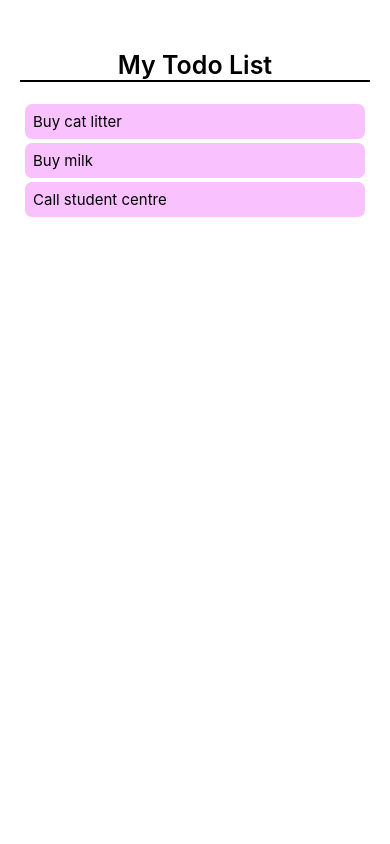
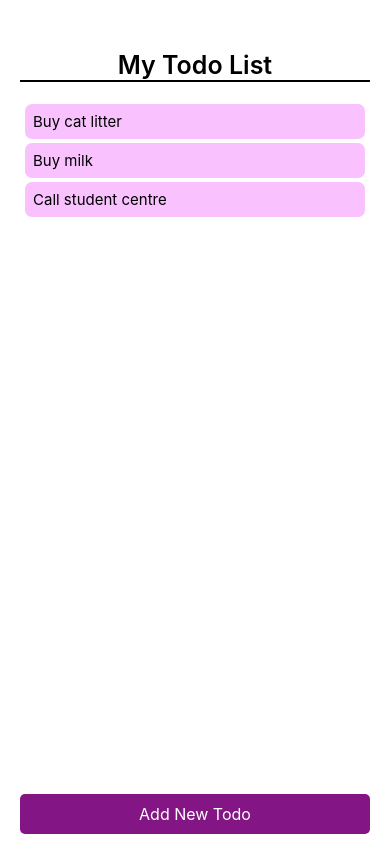
Before and after one commit to munmo/To-do-app, a React Native app in the folder todo-app/: screen / in a window 390 px wide. Built offline with nearby package versions, Linux system fonts and the light colour scheme.

Commit message:
Added new todo button - milestone1

```diff
--- a/todo-app/App.js
+++ b/todo-app/App.js
@@ -40,7 +40,11 @@ const App = () => {
           keyExtractor={item => item.id}
           extraData={selectedId}
         />
-
+        <TouchableOpacity
+          style={styles.button}
+        >
+          <Text style={styles.buttonText}>Add New Todo</Text>
+        </TouchableOpacity>
       </SafeAreaView>
     </View>
   );
@@ -83,6 +87,14 @@ const styles = StyleSheet.create({
     color: 'white',
     fontSize: 16,
   },
+  button: {
+    backgroundColor: '#841584',
+    padding: 10,
+    borderRadius: 5,
+    marginTop: 10,
+    alignItems: 'center',
+    marginBottom: 10,
+  },
 });
 
 export default App;
```
